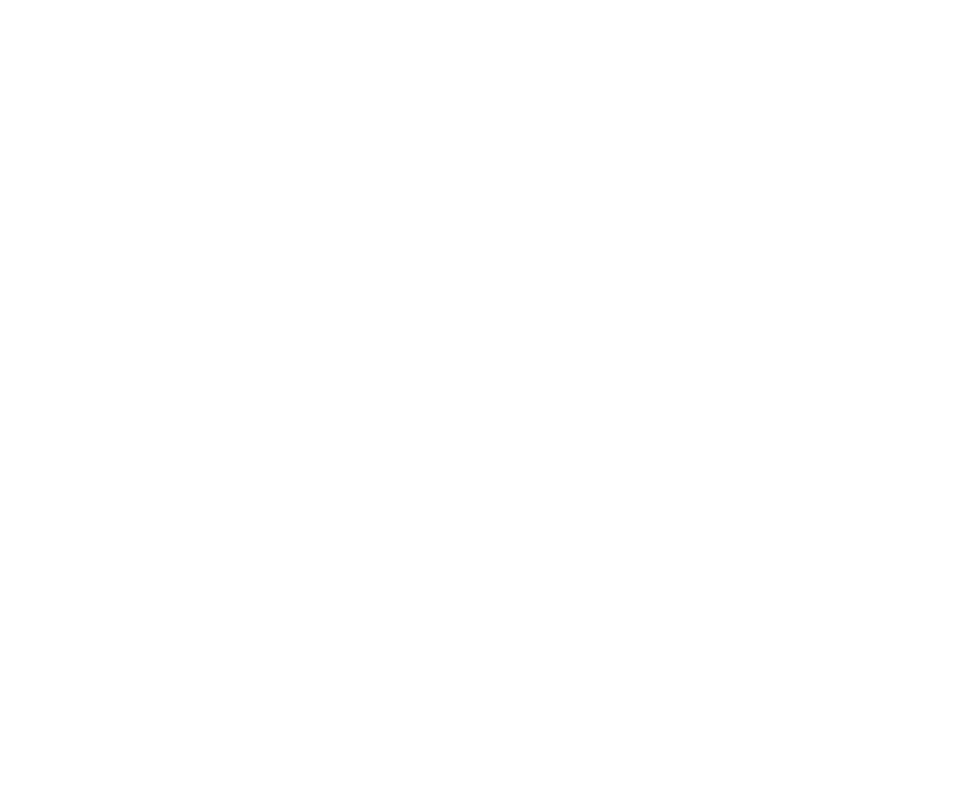
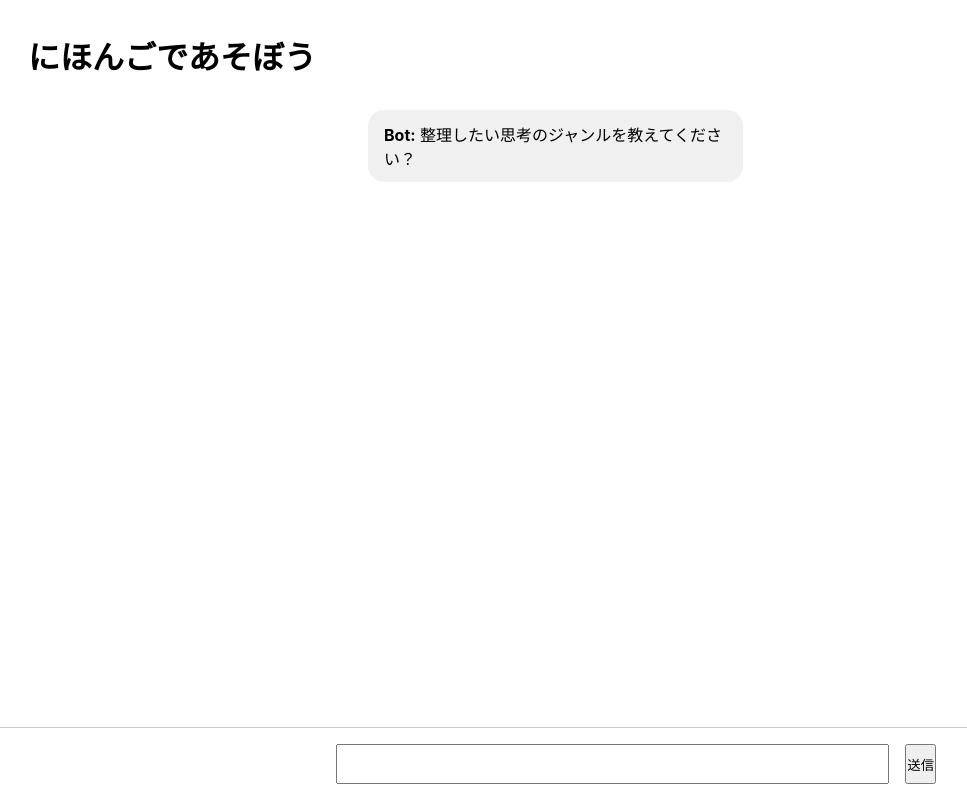
Before and after one commit to norihiro400/-frontend, a React (Create React App) app: page /chat in a window 1280 px wide. Before the commit this address had no page. Shown: the whole page, without its empty margins (4-971 px from the left). Built offline with nearby package versions, Linux system fonts and the light colour scheme.

Commit message:
chat機能実装

```diff
--- a/src/App.js
+++ b/src/App.js
@@ -1,16 +1,19 @@
-import {BrowserRouter, Route, Routes} from "react-router-dom"
+import './App.css';
+import { BrowserRouter as Router, Routes, Route } from "react-router-dom";
+import ChatPage from './pages/ChatPage';
 import Home from "./pages/Home/Home";
 
 
 function App() {
   return (
     <div className="App">
-    <BrowserRouter>
+    <Router>
       <Routes>
         <Route path="/" element={<Home />} />
         <Route path="/dummy" element={<Home />} />
+        <Route path="/chat" element={<ChatPage/>} />
       </Routes>
-    </BrowserRouter>
+    </Router>
     </div>
   );
 }
--- /dev/null
+++ b/src/components/Chat.jsx
@@ -0,0 +1,119 @@
+import { useEffect, useRef, useState } from "react";
+
+const questions = [
+  "整理したい思考のジャンルを教えてください？",
+  "具体的な対象を教えてください。例えば、「プログラミング学習」,「部活動」,「バイト」など",
+  "最終的な目標を教えてください(どういう言語化をしたいですか?)",
+];
+
+export default function Chat() {
+  const [step, setStep] = useState(0);
+  const [input, setInput] = useState("");
+  const [chatLog, setChatLog] = useState([
+    { role: "bot", text: questions[0] }
+  ]);
+  const bottomRef = useRef(null);
+
+  useEffect(() => {
+    bottomRef.current?.scrollIntoView({ behavior: "smooth" });
+  }, [chatLog]);
+
+
+  const handleSend = () => {
+    if (!input.trim()) return;
+
+    const newLog = [...chatLog, { role: "user", text: input }];
+
+    if (step + 1 < questions.length) {
+      newLog.push({ role: "bot", text: questions[step + 1] });
+    }
+
+    setChatLog(newLog);
+    setInput("");
+    setStep((prev) => prev + 1);
+  };
+
+  return (
+    <div
+      style={{
+        width: "80%",
+        maxWidth: "600px",
+        margin: "auto",
+        padding: "2rem",
+        paddingBottom: "6rem"
+      }}
+    >
+      {chatLog.map((msg, index) => (
+        <div
+          key={index}
+          style={{
+            display: "flex",
+            justifyContent: msg.role === "bot" ? "flex-start" : "flex-end",
+            marginBottom: "0.5rem",
+          }}
+        >
+          <p
+            style={{
+              backgroundColor: msg.role === "bot" ? "#f0f0f0" : "#d1e7dd",
+              padding: "0.75rem 1rem",
+              borderRadius: "1rem",
+              maxWidth: "70%",
+              display: "inline-block",
+              wordBreak: "break-word",
+            }}
+          >
+            <strong>{msg.role === "bot" ? "Bot" : "You"}:</strong> {msg.text}
+          </p>
+        </div>
+      ))}
+
+        {step === questions.length && (
+        <div style={{padding:60}}>
+            <p>思考を整理する</p>
+        </div>
+        )}
+
+      <div ref={bottomRef}/>
+
+
+      {step < questions.length && (
+        <div
+          style={{
+            position: "fixed",
+            bottom: 0,
+            left: 0,
+            width: "100%",
+            display: "flex",
+            justifyContent: "center",
+            backgroundColor: "#fff",
+            padding: "1rem 2rem",
+            borderTop: "1px solid #ccc",
+            boxSizing: "border-box",
+          }}
+        >
+          <div
+            style={{
+              display: "flex",
+              gap: "1rem",
+              width: "100%",
+              maxWidth: "600px"
+            }}
+          >
+            <input
+              type="text"
+              value={input}
+              onChange={(e) => setInput(e.target.value)}
+              style={{
+                flex: 1,
+                padding: "0.5rem",
+                fontSize: "1rem"
+              }}
+            />
+            <button onClick={handleSend}>送信</button>
+          </div>
+        </div>
+      )}
+
+    </div>
+  );
+}
--- /dev/null
+++ b/src/pages/ChatPage.jsx
@@ -0,0 +1,12 @@
+import Chat from "../components/Chat";
+
+export default function ChatPage(){
+
+
+  return (
+    <div style={{ padding:"2rem" }} className="main">
+      <h1>にほんごであそぼう</h1>
+      <Chat></Chat>
+    </div>
+  );
+}
```
